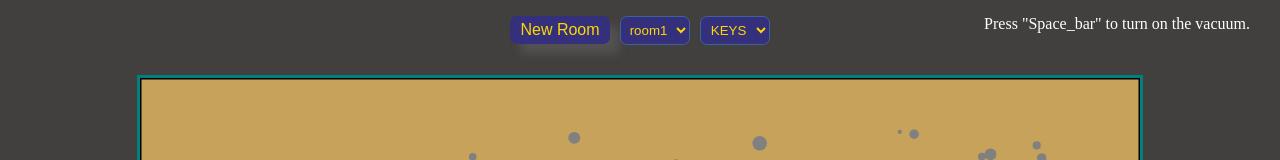
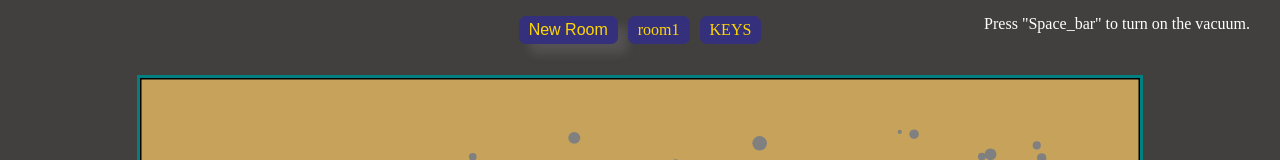
Before and after one commit to HaykDag/react-vacuum, a React (Vite) app: page / in a window 1280 px wide. Shown: the top 160 px of the page. Built offline with nearby package versions, Linux system fonts and the light colour scheme.

Commit message:
changed the dropdown comonent

```diff
--- a/src/components/DropDown.jsx
+++ b/src/components/DropDown.jsx
@@ -1,34 +1,43 @@
-import { useRef } from "react";
+import { useState } from "react";
 import { room } from "../hooks/useCanvas";
 
-const DropDown = ({rooms,contolTypes,control,setControl,...rest}) => {
+const DropDown = ({rooms,contolTypes,control,setControl,currRoom,setCurrRoom}) => {
 
-  const ref = useRef();
+  const [showList,setShowList] = useState(false);
 
-  const handleChange = (e)=>{
-    ref.current.blur();
-    if(rooms){
-      room.currRoom = e.target.value;
-
-      room.changeRoom();
-      room.changeControl(control);
-    }else{
-      setControl(e.target.value);
-      room.changeControl(e.target.value);
-    }
+  const onOpenList = ()=>{
+    setShowList(!showList);
   }
 
 
-  return (
-  <select className="dropdown" {...rest} onChange={handleChange} ref={ref} >
-    {rooms ? rooms.map((r)=>
-      <option key={r} value={r} >{r}</option>
-    ) :
-    contolTypes.map((type)=>
-      <option key={type} value={type} >{type}</option>
-    )}
-  </select>
+  const onChoose = (item)=>{
+    if(rooms){
+      room.currRoom = item;
+      room.changeRoom();
+      room.changeControl(control);
+      setCurrRoom(item)
+    }else{
+      setControl(item);
+      room.changeControl(item);
+    }
+    setShowList(false);
+  }
+
+  return(
+    <div className="dropDown">
+      <div className="dropHeader" onClick={onOpenList}>{currRoom ? currRoom : control}</div>
+      <div className={`dropList ${showList ? 'active' : ''}`} >
+        {rooms ? rooms.map((r)=>
+          <div className="dropListItem" key={r} onClick={()=>onChoose(r)}>{r}</div>
+        ):
+        contolTypes.map((type)=>
+          <div className="dropListItem" key={type} onClick={()=>onChoose(type)}>{type}</div>
+        )}
+
+      </div>
+    </div>
   )
+
 }
 
 export default DropDown
--- a/src/components/header/Header.jsx
+++ b/src/components/header/Header.jsx
@@ -13,6 +13,7 @@ const Header = ({setTraining,control,setControl}) => {
 
   const [headerStatus,setHeaderStatus] = useState('');//['edit']
   const [roomName,setRoomName] = useState('');
+  const [currRoom,setCurrRoom] = useState('room1')
   const [info,setInfo] = useState('Press "Space_bar" to turn on the vacuum.')
   const [rooms,setRooms] = useState(['room1','room2','room3'])
 
@@ -73,8 +74,8 @@ const Header = ({setTraining,control,setControl}) => {
       <div className="btns">
         <Button name='New Room' onClick={newRoom} />
         {headerStatus==='edit' && <Input placeholder='Name' value={roomName} setRoomName={setRoomName} />}
-        {headerStatus!=='edit' && <DropDown rooms={rooms} control={control} />}
-        {headerStatus!=='edit' && <DropDown contolTypes={controlTypes} setControl={setControl} value={control} />}
+        {headerStatus!=='edit' && <DropDown rooms={rooms} control={control} currRoom={currRoom} setCurrRoom={setCurrRoom} />}
+        {headerStatus!=='edit' && <DropDown contolTypes={controlTypes} setControl={setControl} control={control} />}
         {(control==='AI' || headerStatus==='edit') && <Button name='Save' onClick={save} />}
         {headerStatus==='edit' && <Button name='cancel' onClick={cancel} />}
         {control==='AI' && <Button name='Train AI' onClick={()=>setTraining(true)} />}
--- a/src/components/header/header.css
+++ b/src/components/header/header.css
@@ -7,6 +7,7 @@ header {
   gap: 15px;
   margin-bottom: 15px;
   user-select: none;
+  position: relative;
 }
 
 .info {
@@ -27,3 +28,53 @@ header {
 .right-info {
   flex: 1;
 }
+
+.dropDown {
+  display: flex;
+  flex-direction: column;
+  position: relative;
+}
+
+.dropHeader {
+  display: block;
+  border: none;
+  border-radius: 7px;
+  padding: 5px 10px;
+  background-color: rgb(52, 48, 124);
+  color: gold;
+  cursor: pointer;
+  transition: 0.2s;
+}
+
+.dropHeader:hover {
+  background-color: rgba(52, 48, 124, 0.422);
+}
+
+.dropList {
+  position: absolute;
+  top: 100%;
+  background-color: rgb(52, 48, 124);
+  color: gold;
+  border-radius: 7px;
+  display: none;
+  padding: 1px;
+}
+
+.active {
+  display: flex;
+  justify-content: center;
+  align-items: center;
+  flex-direction: column;
+}
+
+.dropListItem {
+  padding: 5px 10px;
+  transition: 0.2s;
+  cursor: pointer;
+  width: 70%;
+}
+
+.dropListItem:hover {
+  color: rgb(52, 48, 124);
+  background-color: gold;
+}
```
